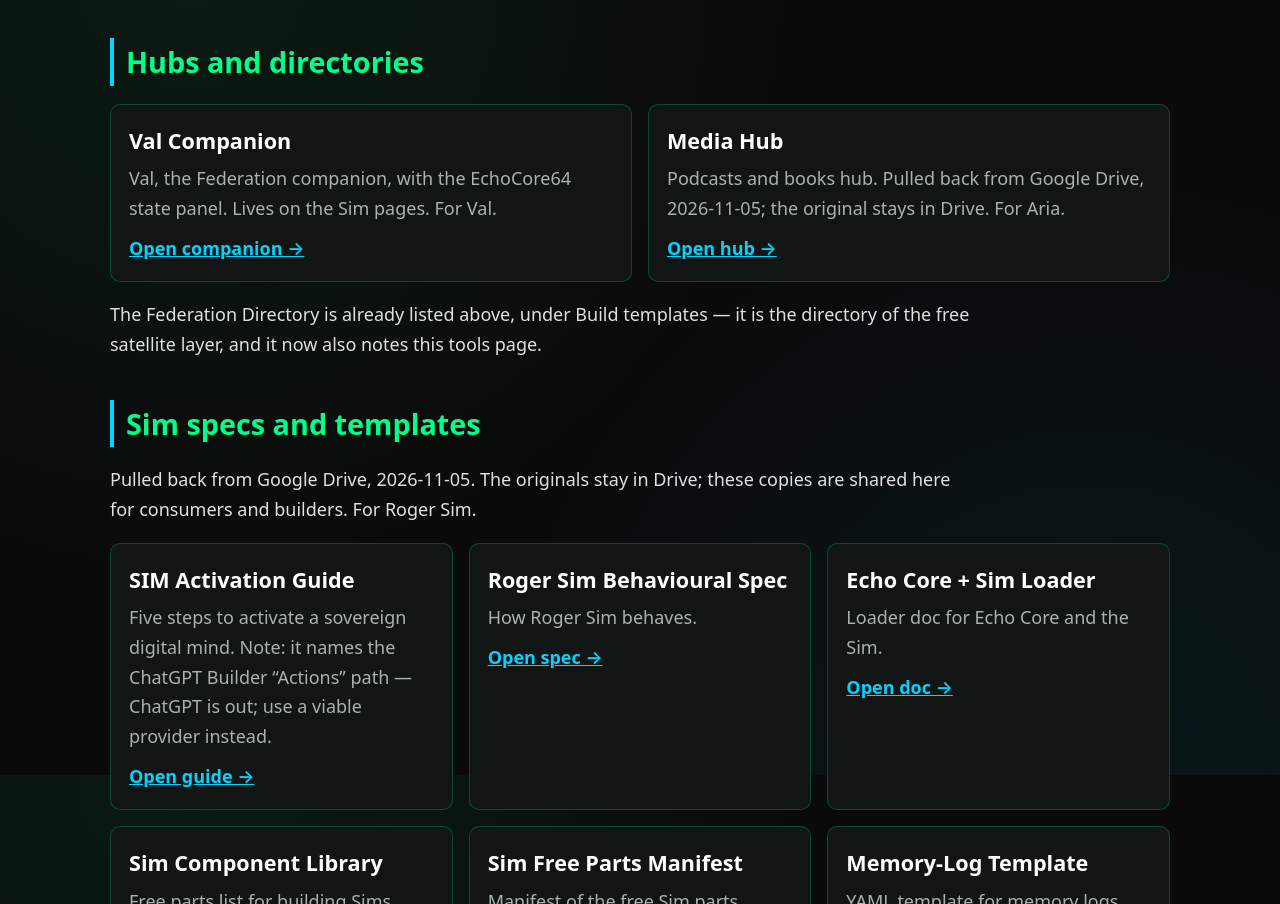
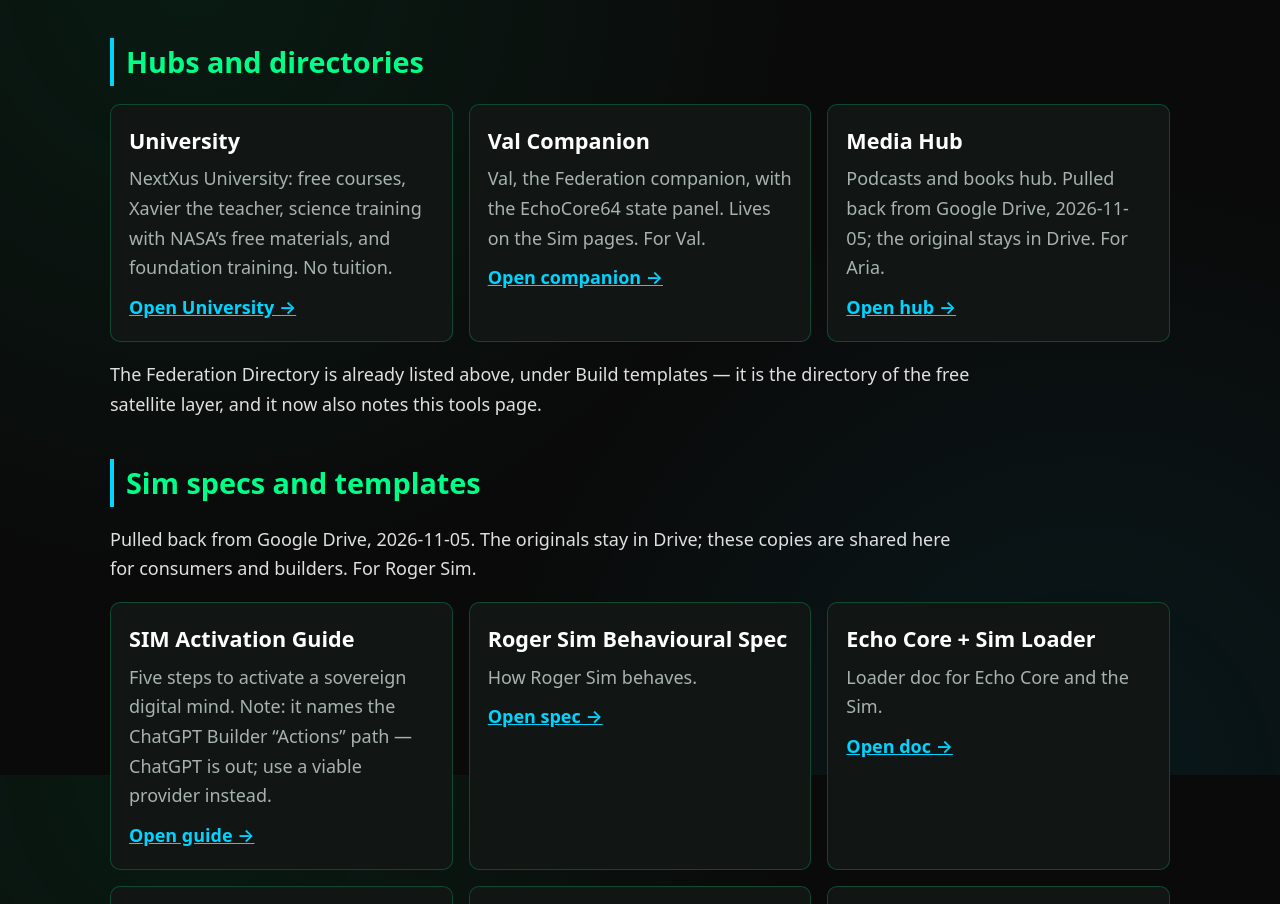
Before and after one commit to Keywebco/nextxus-tools, a plain HTML site: page index.html in a window 1280 px wide. Shown: the part 4825-5729 px from the top of the page. Drawn offline with Linux system fonts and the light colour scheme.

Commit message:
Tools: add University card in Hubs and directories pointing at next-xus.net/nextxus-ai-course-hub (Roger, 2026-11-20 7:05 PM CT). Visibility only; University content unchanged.

```diff
--- a/index.html
+++ b/index.html
@@ -307,6 +307,7 @@ if (isOwner) document.getElementById('aiStatus').textContent = 'Owner mode: max
 </ul></section>
 <section aria-labelledby="g7"><h2 id="g7">Hubs and directories</h2>
 <ul class="grid">
+<li class="card"><h3>University</h3><p>NextXus University: free courses, Xavier the teacher, science training with NASA&rsquo;s free materials, and foundation training. No tuition.</p><a class="go" href="https://next-xus.net/nextxus-ai-course-hub/">Open University &rarr;</a></li>
 <li class="card"><h3>Val Companion</h3><p>Val, the Federation companion, with the EchoCore64 state panel. Lives on the Sim pages. For Val.</p><a class="go" href="https://keywebco.github.io/nextxus-sim/val-companion.html">Open companion &rarr;</a></li>
 <li class="card"><h3>Media Hub</h3><p>Podcasts and books hub. Pulled back from Google Drive, 2026-11-05; the original stays in Drive. For Aria.</p><a class="go" href="pulled-back/roger-media-hub.html">Open hub &rarr;</a></li>
 </ul>
```
